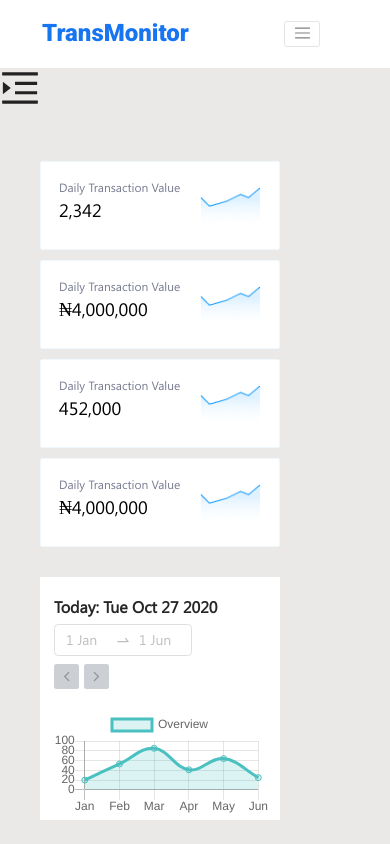
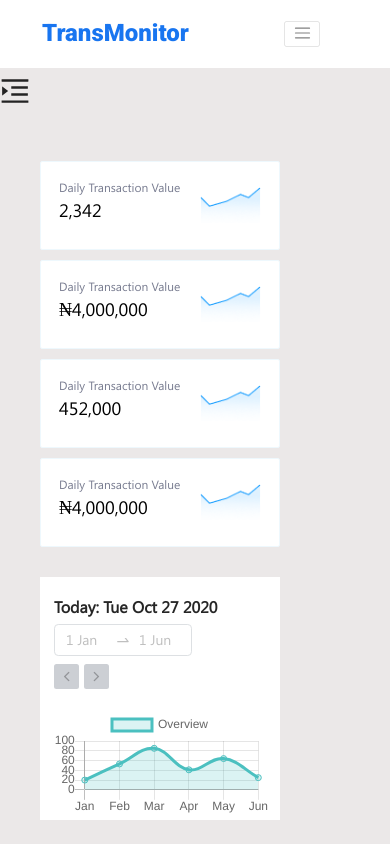
Before and after one commit to orsdev/transmonitordashboard, a React (Create React App) app: page / in a window 390 px wide. Shown: the top 844 px of the page. Built offline with nearby package versions, Linux system fonts and the light colour scheme.

Commit message:
sidebar.scss modified(sidebar toggle icon resized)

```diff
--- a/src/assets/css/style.css
+++ b/src/assets/css/style.css
@@ -220,6 +220,12 @@
   bottom: 70px;
 }
 
+@media (max-width: 700px) {
+  .ant-layout-header svg {
+    width: 30px;
+    height: 30px;
+  }
+}
 .stats {
   display: grid;
   grid-template-columns: repeat(auto-fit, minmax(226px, 229px));
--- a/src/assets/sass/components/_sidebar.scss
+++ b/src/assets/sass/components/_sidebar.scss
@@ -76,3 +76,12 @@
   position: absolute;
   bottom: 70px;
 }
+
+@media (max-width: 700px) {
+  .ant-layout-header {
+    svg {
+      width: 30px;
+      height: 30px;
+    }
+  }
+}
```
